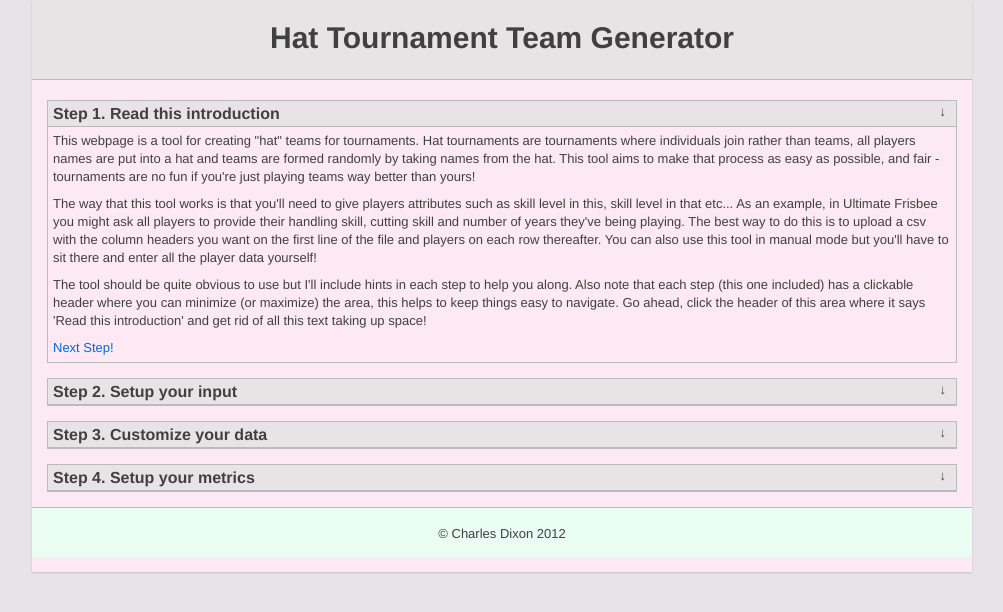
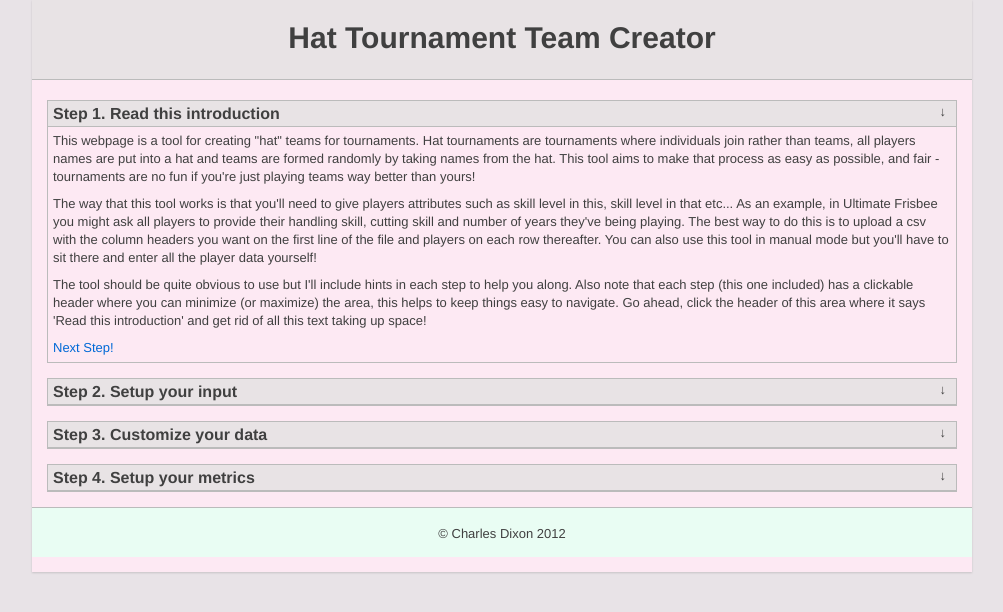
Before and after one commit to chvck/Hat-Team-Generator, a plain HTML site: page templates/index.html in a window 1280 px wide. Shown: the whole page, without its empty margins (138-1141 px from the left). Drawn offline with Linux system fonts and the light colour scheme.

Commit message:
Changed main heading name

```diff
--- a/templates/index.html
+++ b/templates/index.html
@@ -3,7 +3,7 @@
     <head>
         <meta http-equiv="Content-Type" content="text/html; charset=utf-8" />
 
-        <title>Hat Tournament Team Generator</title>
+        <title>Hat Tournament Team Creator</title>
 
         <link rel="stylesheet" type="text/css" media="screen" href="/static/css/bootstrap.1.4.0.min.css">
         <link rel="stylesheet" type="text/css" media="screen" href="/static/css/custom-theme/jquery-ui-1.8.16.custom.css" />
@@ -24,7 +24,7 @@
     <body>
         <div class="container">
             <header>
-                <h1>Hat Tournament Team Generator</h1>
+                <h1>Hat Tournament Team Creator</h1>
             </header>
             <div id="bodyContent">
                 <div id="introduction" class="dataContainer">
```
